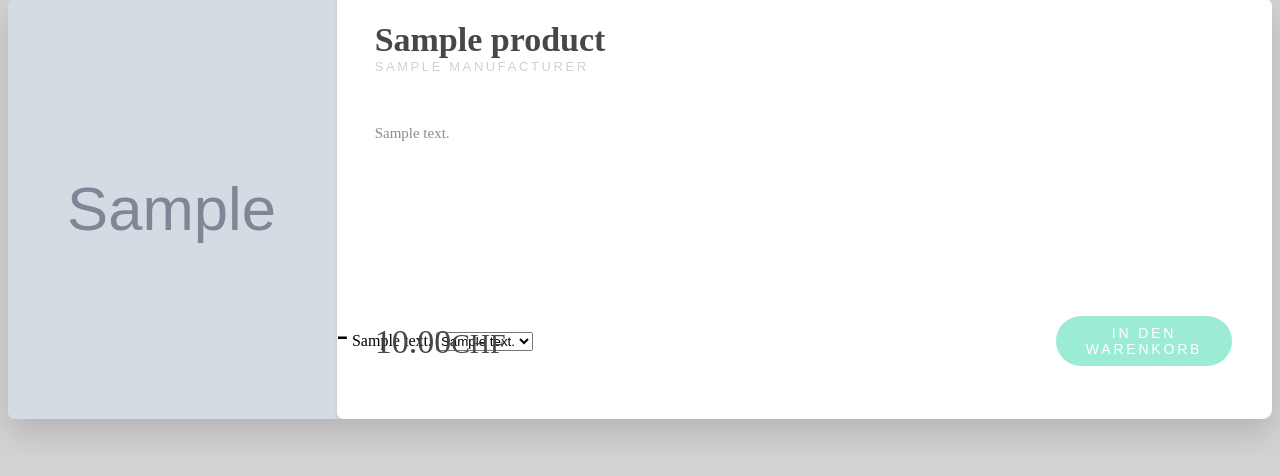
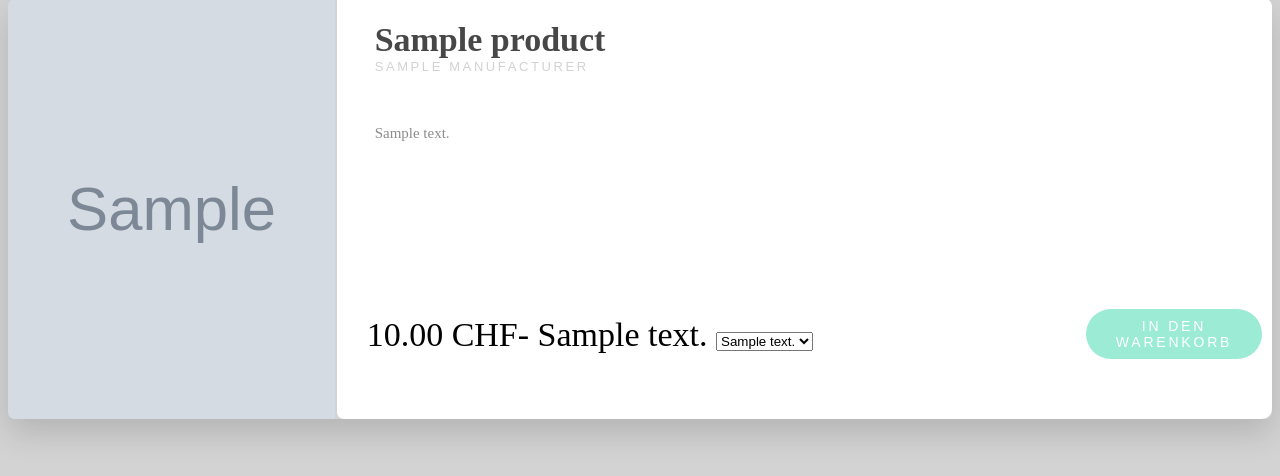
Before and after one commit to res13/webshop, a PHP site: page /product.php?id=1 in a window 1280 px wide. Shown: the part 114-590 px from the top of the page. Run offline with PHP 8.4, Linux system fonts and the light colour scheme; tables that the repository leaves empty hold one stand-in row (values such as "Sample post"); grey boxes marked "Sample" are stand-in pictures.

Commit message:
small style fix2

```diff
--- a/web/product.php
+++ b/web/product.php
@@ -44,8 +44,7 @@ if ($product == null) {
                     <p><?php echo htmlentities($product->__get('description'));?></p>
                 </div>
                 <div class="product-price-btn">
-                    <p><span><?php echo htmlentities($product->__get('price'));?></span>CHF
-                    <span>
+                        <span><?php echo htmlentities($product->__get('price'));?> CHF</span>
                     <form method="post">
                     <input type="hidden" name="quantity" value="1" />
                     <input type="hidden" name="productName" value="<?php echo $product->__get('name'); ?>" />
@@ -54,7 +53,7 @@ if ($product == null) {
                     <?php
                     foreach ($productOptions as $productOption) {
                         ?>
-                        <span> - </span>
+                        <span> -
                             <?php echo htmlentities($productOption->__get('optionName')) ?>
                             <select name="options[]">
                                 <?php
@@ -63,9 +62,10 @@ if ($product == null) {
                                 }
                                 ?>
                             </select>
+                        </span>
                         <?php
                     }
-                    ?></span></p>
+                    ?>
                         <button type="submit" name="toBasket" value="<?php echo $product->__get('id') ?>"><?php echo getTextForLanguage("ADD_TO_BASKET") ?></button>
                     </form>
                 </div>
--- a/web/style/style.css
+++ b/web/style/style.css
@@ -110,8 +110,9 @@ body{
 
 .product-price-btn {
     height: 103px;
-    margin-top: 17px;
+    margin: 17px 0 0 30px;
     position: relative;
+    display: -webkit-box;
 }
 
 .product-price-btn p {
@@ -134,11 +135,11 @@ span {
 }
 
 .product-price-btn button {
-    float: right;
-    display: inline-block;
+    position: absolute;
+    bottom: 60px;
+    right: 10px;
     height: 50px;
     width: 176px;
-    margin: 0 40px 0 16px;
     box-sizing: border-box;
     border: transparent;
     border-radius: 60px;
```
